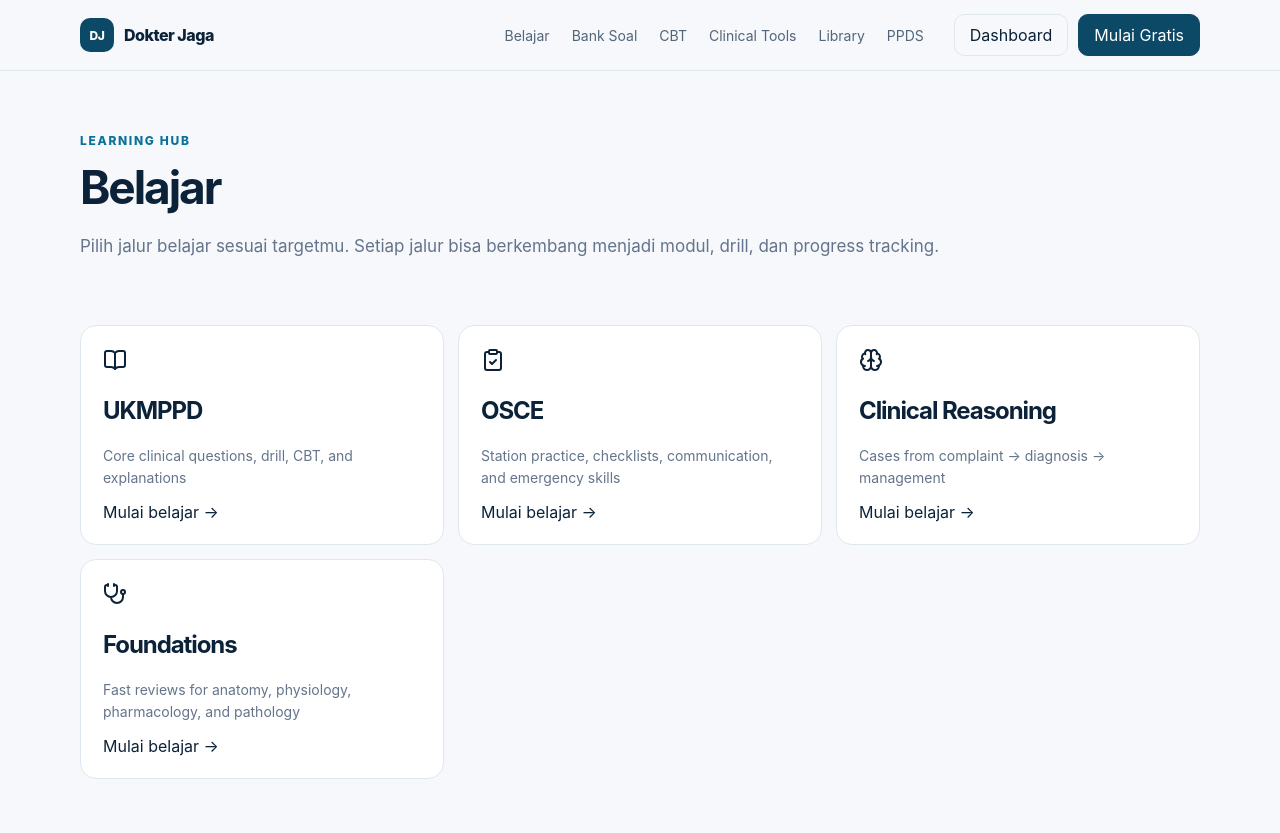
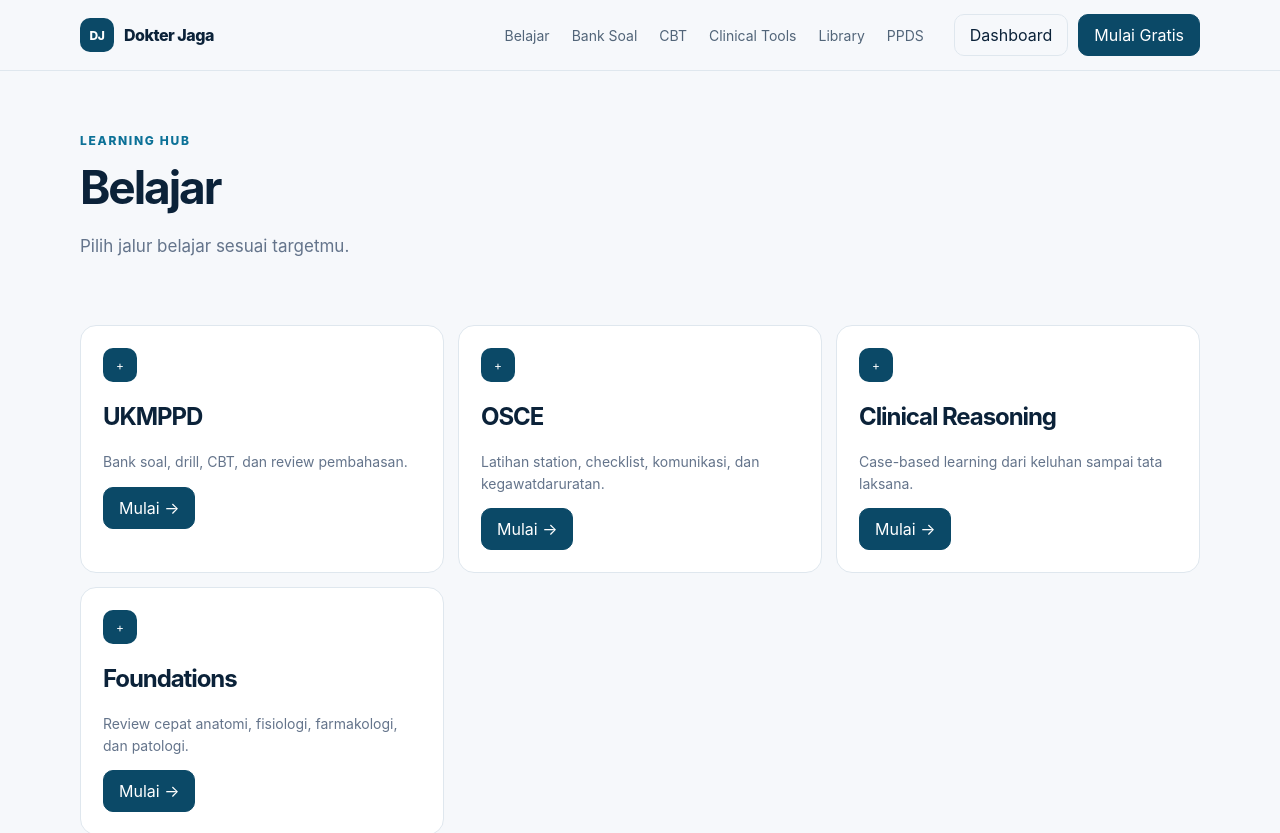
Before and after one commit to dwimakdasarimd-star/bank-soal-ukmppd, a Next.js app: page /belajar in a window 1280 px wide. Shown: the top 833 px of the page. Built offline with nearby package versions, Linux system fonts and the light colour scheme.

Commit message:
Stabilize learning hub route

```diff
--- a/app/belajar/page.tsx
+++ b/app/belajar/page.tsx
@@ -1,3 +1,3 @@
-import {BookOpen,Brain,ClipboardCheck,Stethoscope} from 'lucide-react'; import {Shell,PageHero} from '../components';
-const modules=[['UKMPPD','Core clinical questions, drill, CBT, and explanations'],['OSCE','Station practice, checklists, communication, and emergency skills'],['Clinical Reasoning','Cases from complaint → diagnosis → management'],['Foundations','Fast reviews for anatomy, physiology, pharmacology, and pathology']];
-export default function Belajar(){return <Shell><PageHero eyebrow="LEARNING HUB" title="Belajar" description="Pilih jalur belajar sesuai targetmu. Setiap jalur bisa berkembang menjadi modul, drill, dan progress tracking."/><main className="container page-content"><div className="program-grid">{modules.map(([n,d],i)=><article className="program-card" key={n}>{i===0?<BookOpen/>:i===1?<ClipboardCheck/>:i===2?<Brain/>:<Stethoscope/>}<h2>{n}</h2><p>{d}</p><a href={i===0?'/bank-soal':'/dashboard'} className="text-link">Mulai belajar →</a></article>)}</div></main></Shell>}
+import Link from 'next/link'; import {Shell,PageHero} from '../components';
+const modules=[['UKMPPD','Bank soal, drill, CBT, dan review pembahasan.','/bank-soal'],['OSCE','Latihan station, checklist, komunikasi, dan kegawatdaruratan.','/library'],['Clinical Reasoning','Case-based learning dari keluhan sampai tata laksana.','/bank-soal'],['Foundations','Review cepat anatomi, fisiologi, farmakologi, dan patologi.','/library']];
+export default function Page(){return <Shell><PageHero eyebrow="LEARNING HUB" title="Belajar" description="Pilih jalur belajar sesuai targetmu."/><main className="container page-content"><div className="program-grid">{modules.map(([title,desc,href])=><article className="program-card" key={title}><div className="brand-mark">+</div><h2>{title}</h2><p>{desc}</p><Link className="primary-btn" href={href}>Mulai →</Link></article>)}</div></main></Shell>}
```
